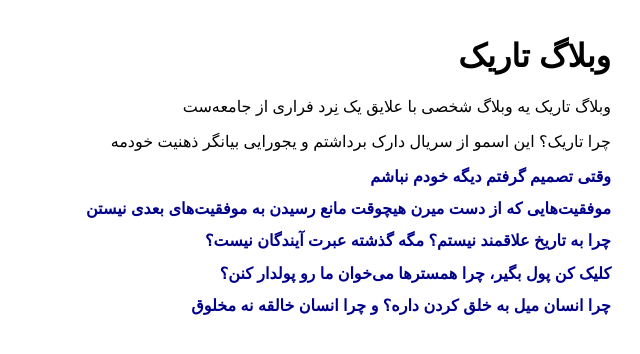
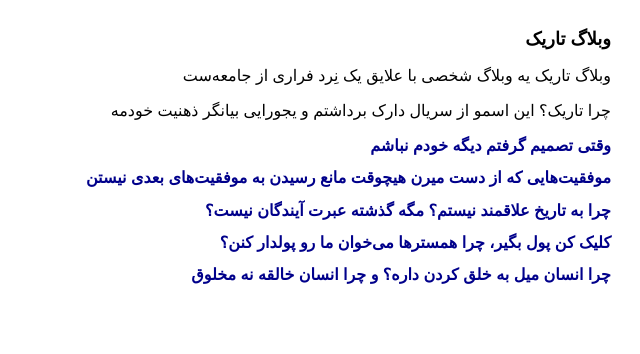
Before and after one commit to darkblog/darkblog.github.io, a Jekyll site: the page built from index.html, in a window 1280 px wide. Shown: the top 354 px of the page, without its empty margins (640-1280 px from the left). Built offline with Jekyll 4.4.1, drawn with Linux system fonts in a browser that asks for light colours.

Commit message:
Update index.html

```diff
--- a/index.html
+++ b/index.html
@@ -8,7 +8,7 @@
 <title>وبلاگ تاریک</title>
 <meta name="description" content="وبلاگ تاریک یه وبلاگ شخصی با علایق یک نِرد فراری از جامعه‌ست">
 <meta name="viewport" content="width=device-width">
-<style>body{font-family:sans-serif;margin:auto;padding:1em;width:80%}a{text-decoration:none;color:darkblue}h2{font-size:16px}</style>
+<style>body{font-family:sans-serif;margin:auto;padding:1em;width:80%}a{text-decoration:none;color:darkblue}h1{font-size:18px}h2{font-size:16px}</style>
 </head>
 <body>
 <h1>وبلاگ تاریک</h1>
```
